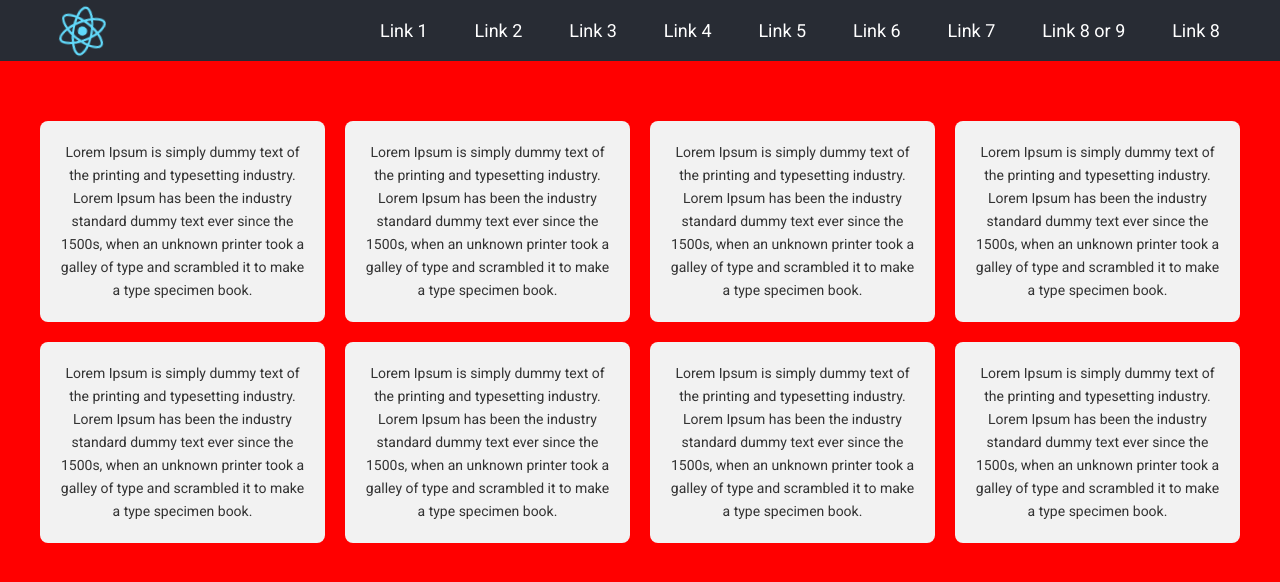
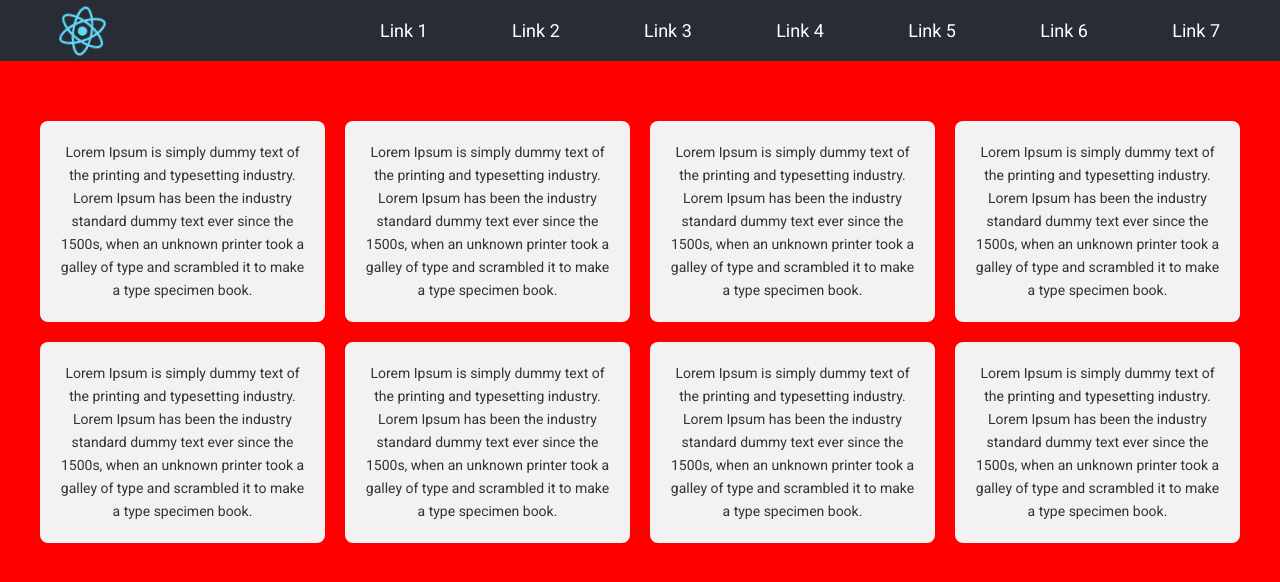
Before and after one commit to escabora/useful-commands-git, a React (Create React App) app in the folder app/: page / in a window 1280 px wide. Shown: the top 582 px of the page. Built offline with nearby package versions, Linux system fonts and the light colour scheme.

Commit message:
feat: insert feat

```diff
--- a/app/src/App.js
+++ b/app/src/App.js
@@ -16,8 +16,6 @@ function App() {
             <a href=''>Link 5</a>
             <a href=''>Link 6</a>
             <a href=''>Link 7</a>
-            <a href=''>Link 8 or 9</a>
-            <a href=''>Link 8</a>
           </nav>
         </div>
       </header>
```
